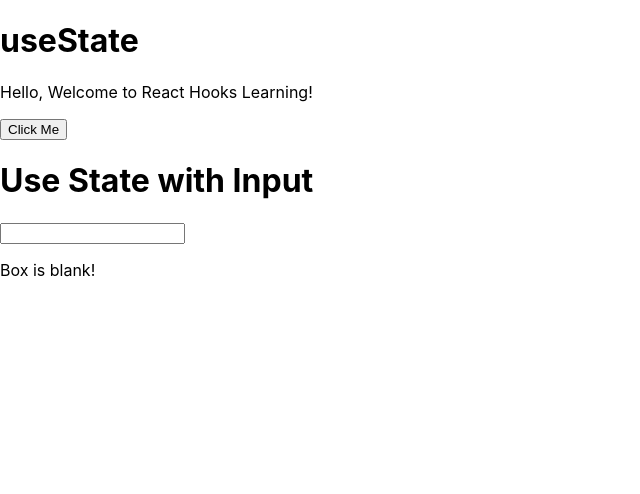
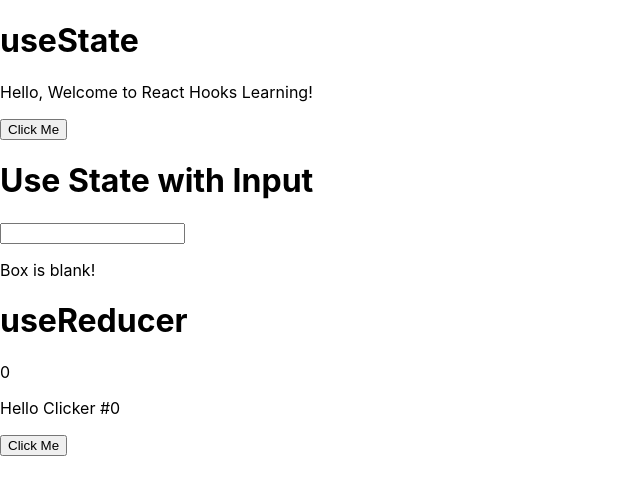
Before and after one commit to tabrezdal/react-default-hooks, a React (Create React App) app: page / in a window 1280 px wide. Shown: the top 494 px of the page, without its empty margins (0-640 px from the left). Built offline with nearby package versions, Linux system fonts and the light colour scheme; the HTML template or start-up script is replaced by a standard one.

Commit message:
useReducer

```diff
--- a/src/App.js
+++ b/src/App.js
@@ -1,12 +1,14 @@
 import React from 'react'
 import UseState from './useState/UseState';
 import UseStateInput from './useState/UseState_input';
+import UseReducer from './useReducer/UseReducer';
 
 const App = () => {
   return (
     <div>
         <UseState/>
         <UseStateInput />
+        <UseReducer />
 
     </div>
 
--- /dev/null
+++ b/src/useReducer/UseReducer.js
@@ -0,0 +1,32 @@
+import React, { useReducer} from 'react'
+
+const UseReducer = () => {
+
+    const reducer = (state, action) =>{
+        switch (action.type){
+            case "increment":
+                return { count : state.count + 1, showText: state.showText};
+            case "toggelShowText":
+                return { count : state.count, showText: !state.showText};
+            default:
+                return state;
+        }
+    }
+
+    const [state, dispatch] = useReducer(reducer, {count:0, showText:'true'} );
+
+  return (
+    <div>
+        <h1>useReducer</h1>
+        <span>{ state.count }</span>
+        { state.showText && <p> Hello Clicker #{ state.count }</p> }
+        <button onClick={ () => {
+            dispatch({type:"increment"});
+            dispatch({type:"toggelShowText"});
+         } }>
+        Click Me</button>
+    </div>
+  )
+}
+
+export default UseReducer
```
